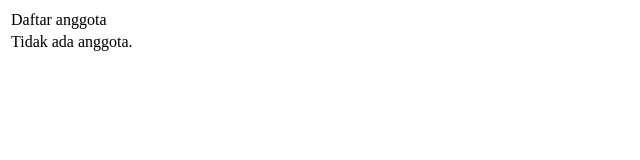
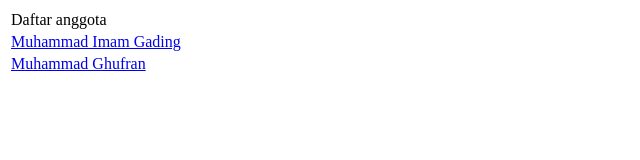
Before and after one commit to imamgading/STIK2018-2025-6-ECOEVENT, a plain HTML site: page index.html in a window 1280 px wide. Shown: the whole page, without its empty margins (0-640 px from the left). Drawn offline with Linux system fonts and the light colour scheme.

Commit message:
index.html

```diff
--- a/index.html
+++ b/index.html
@@ -6,7 +6,8 @@
   <body>
     <table border="0">
       <tr><td>Daftar anggota</td></tr>
-      <tr><td>Tidak ada anggota.</td></tr>
+      <tr><td><a href="2304111010063.html">Muhammad Imam Gading</a></td></tr>
+      <tr><td><a href="2304111010091.html">Muhammad Ghufran</a></td></tr>
     </table>
-  </body>
+  </body>
 </html>
```
